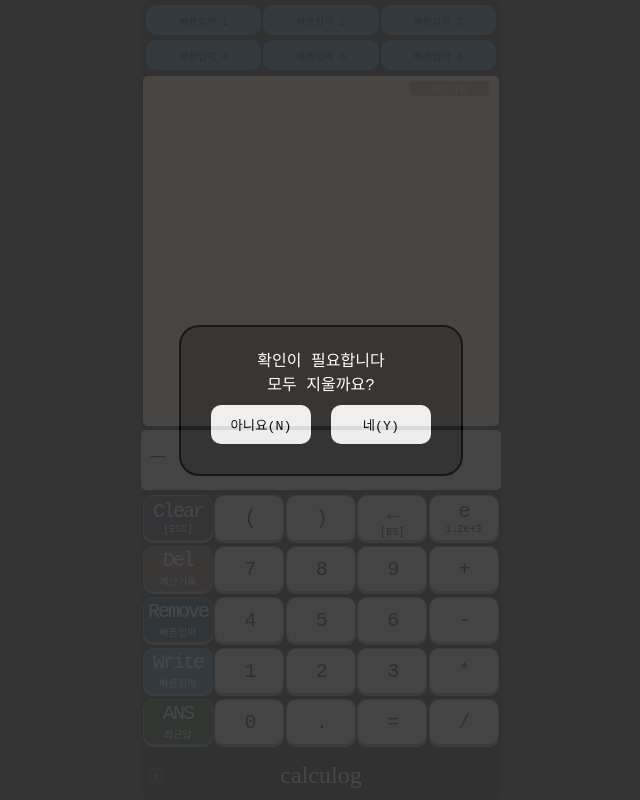
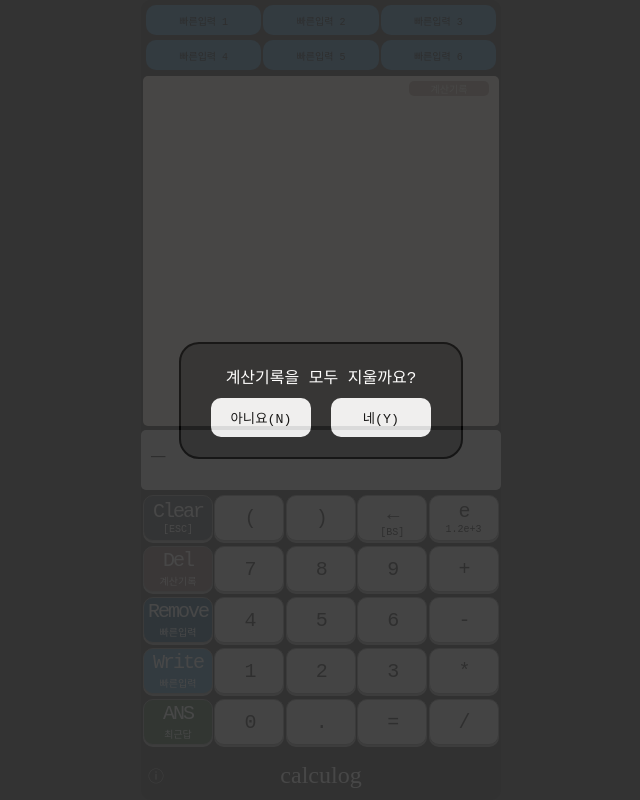
Before and after one commit to jacealan/calculog, a React (Create React App) app: page / in a window 1280 px wide. Both pictures are taken after a click on the button "계산기록". Shown: the whole page, without its empty margins (319-959 px from the left). Built offline with nearby package versions, Linux system fonts and the light colour scheme; a web font is replaced by a local one.

Commit message:
modify confirm message

```diff
--- a/src/App.css
+++ b/src/App.css
@@ -168,7 +168,7 @@ button.keypad-info {
 .confirm-button {
   border-radius: 10px;
   border: none;
-  margin: 10px;
+  margin: 10px 10px 0 10px;
   width: 100px;
   padding: 10px;
 }
--- a/src/App.js
+++ b/src/App.js
@@ -507,8 +507,8 @@ function App() {
       {/* CONFIRM */}
       <div className="confirm">
         <div className="confirm-grid">
-          확인이 필요합니다
-          <br />
+          {confirmMethod === "del" ? "계산기록을 " : null}
+          {confirmMethod === "remove" ? "빠른입력을 " : null}
           모두 지울까요?
           <br />
           <button
```
